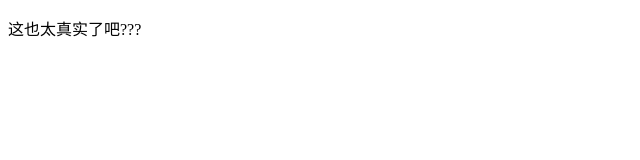
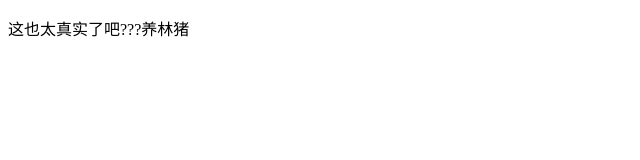
Before and after one commit to TinyDustCode/firstFace.github.io, a plain HTML site: page index.html in a window 1280 px wide. Shown: the full height of the page, 0-640 px from the left. Drawn offline with Linux system fonts and the light colour scheme.

Commit message:
Update index.html

```diff
--- a/index.html
+++ b/index.html
@@ -5,6 +5,6 @@
     <title>个人网站</title>
 </head>
 <body>
-    <p>这也太真实了吧???</p>
+    <p>这也太真实了吧???养林猪</p>
 </body>
 </html>
```
